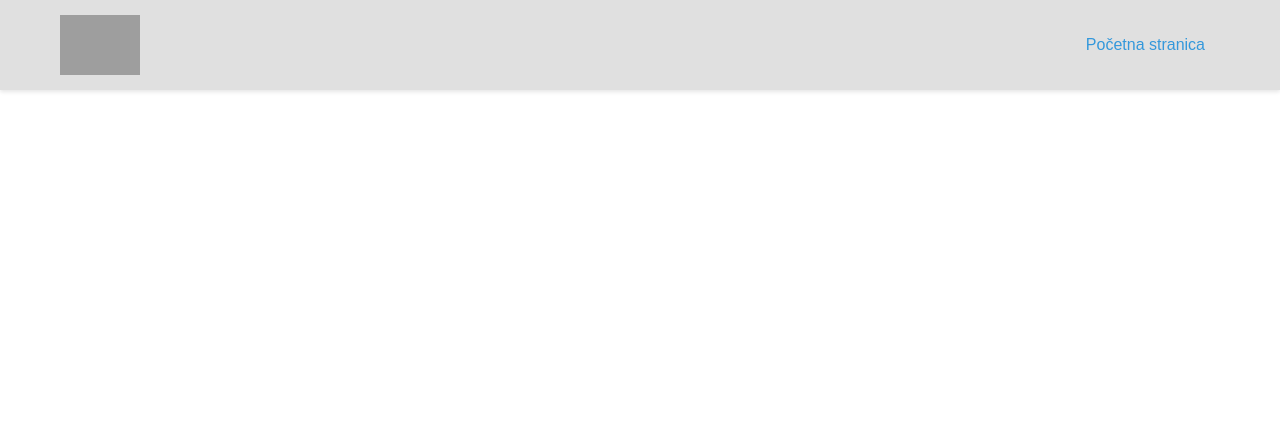
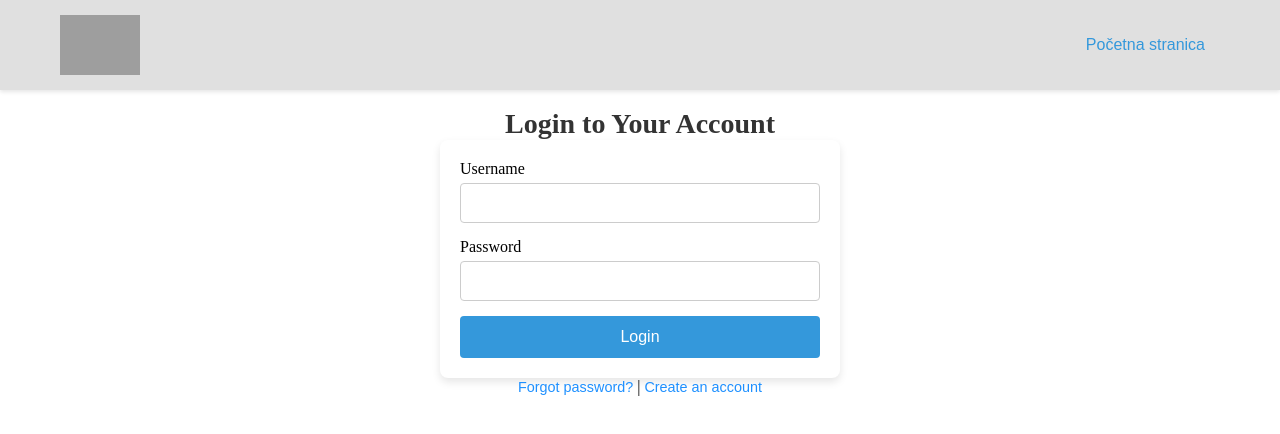
Before and after one commit to sep-project-organization/web-shop-front-end, an Angular app in the folder web-shop-front-end/: page /login in a window 1280 px wide. Before the commit this address led to /. Shown: the top 434 px of the page. Built offline with nearby package versions, Linux system fonts and the light colour scheme; grey boxes are pictures that could not be loaded.

Commit message:
feat: implemented login page with JWT token storage and auth interceptor

```diff
--- a/web-shop-front-end/src/app/app-routing.module.ts
+++ b/web-shop-front-end/src/app/app-routing.module.ts
@@ -2,10 +2,12 @@ import { NgModule } from '@angular/core';
 import { RouterModule, Routes } from '@angular/router';
 import { HomepageComponent } from './homepage/homepage.component';
 import { TelecomServicesComponent } from './telecom-services/telecom-services.component';
+import { LoginPageComponent } from './login-page/login-page.component';
 
 const routes: Routes = [
     {path:'', component: HomepageComponent},
-    {path:'telecom-services', component: TelecomServicesComponent}
+    {path:'telecom-services', component: TelecomServicesComponent},
+    {path:'login', component: LoginPageComponent}
 ];
 
 @NgModule({
--- a/web-shop-front-end/src/app/app.module.ts
+++ b/web-shop-front-end/src/app/app.module.ts
@@ -6,21 +6,32 @@ import { HomepageComponent } from './homepage/homepage.component';
 import { NavbarComponent } from './navbar/navbar.component';
 import { AppRoutingModule } from './app-routing.module';
 import { TelecomServicesComponent } from './telecom-services/telecom-services.component';
-import { HttpClientModule } from '@angular/common/http';
+import { HTTP_INTERCEPTORS, HttpClientModule } from '@angular/common/http';
+import { LoginPageComponent } from './login-page/login-page.component';
+import { FormsModule } from '@angular/forms';
+import { AuthInterceptor } from './service/auth-interceptor.service';
 
 @NgModule({
   declarations: [
     AppComponent,
     HomepageComponent,
     NavbarComponent,
-    TelecomServicesComponent
+    TelecomServicesComponent,
+    LoginPageComponent
   ],
   imports: [
     BrowserModule,
     AppRoutingModule,
-    HttpClientModule
+    HttpClientModule,
+    FormsModule
   ],
-  providers: [],
+ providers: [
+    {
+      provide: HTTP_INTERCEPTORS,
+      useClass: AuthInterceptor,
+      multi: true
+    }
+  ],
   bootstrap: [AppComponent]
 })
 export class AppModule { }
--- /dev/null
+++ b/web-shop-front-end/src/app/login-page/login-page.component.css
@@ -0,0 +1,146 @@
+/* Existing styles */
+* {
+    margin: 0;
+    padding: 0;
+    box-sizing: border-box;
+}
+
+body {
+    font-family: Arial, sans-serif;
+    background-color: #f9f9f9;
+}
+
+.navbar {
+    background-color: #e0e0e0;
+    padding: 15px 0;
+    box-shadow: 0 2px 4px rgba(0, 0, 0, 0.1);
+    position: fixed;
+    top: 0;
+    left: 0;
+    right: 0;
+    z-index: 1000;
+}
+
+.container {
+    display: flex;
+    justify-content: space-between;
+    align-items: center;
+    max-width: 1200px;
+    margin: 0 auto;
+    padding: 0 20px;
+}
+
+.logo {
+    display: flex;
+    align-items: center;
+}
+
+.logo img {
+    height: 60px;
+    margin-right: 10px;
+}
+
+.logo h1 {
+    color: #3498db;
+    font-size: 26px;
+    font-weight: bold;
+}
+
+.nav-links {
+    list-style: none;
+    display: flex;
+    align-items: center;
+    margin-left: auto;
+}
+
+.nav-links li {
+    margin-left: 15px;
+}
+
+.nav-links a,
+.nav-links-item {
+    text-decoration: none;
+    color: #3498db;
+    padding: 8px 15px;
+    border-radius: 5px;
+    transition: background-color 0.3s, color 0.3s;
+    background: none;
+    border: none;
+    cursor: pointer;
+    font: inherit;
+    font-family: 'Poppins', sans-serif;
+}
+
+.nav-links a:hover,
+.nav-links-item:hover {
+    background-color: #3498db;
+    color: white;
+}
+
+.content {
+    padding: 100px 20px 20px;
+    text-align: center;
+}
+
+h2 {
+    color: #333;
+    font-size: 28px;
+}
+
+form {
+    max-width: 400px;
+    margin: 0 auto;
+    background: #fff;
+    padding: 20px;
+    border-radius: 8px;
+    box-shadow: 0 4px 8px rgba(0, 0, 0, 0.1);
+}
+
+.form-group {
+    margin-bottom: 15px;
+    text-align: left;
+}
+
+label {
+    display: block;
+    font-size: 16px;
+    margin-bottom: 5px;
+}
+
+input {
+    width: 100%;
+    padding: 10px;
+    font-size: 16px;
+    border: 1px solid #ccc;
+    border-radius: 4px;
+}
+
+button {
+    width: 100%;
+    padding: 12px;
+    font-size: 16px;
+    background-color: #3498db;
+    color: white;
+    border: none;
+    border-radius: 4px;
+    cursor: pointer;
+    transition: background-color 0.3s;
+}
+
+button:hover {
+    background-color: #2980b9;
+}
+
+.error-message {
+    color: red;
+    font-size: 12px;
+    margin-top: 5px;
+}
+
+.additional-links a {
+    color: #1e90ff;
+    text-decoration: none;
+    font-size: 0.9rem;
+    transition: color 0.3s ease-in-out;
+    font-family: 'Poppins', sans-serif;
+}
--- /dev/null
+++ b/web-shop-front-end/src/app/login-page/login-page.component.html
@@ -0,0 +1,30 @@
+<div class="content">
+    <h2>Login to Your Account</h2>
+    <form (ngSubmit)="onSubmit()" #loginForm="ngForm">
+        <div class="form-group">
+            <label for="username">Username</label>
+            <input type="text" id="username" name="username" [(ngModel)]="loginData.username" #username="ngModel"
+                required />
+            <div *ngIf="username.invalid && (username.dirty || username.touched)" class="error-message">
+                Username is required.
+            </div>
+        </div>
+
+        <div class="form-group">
+            <label for="password">Password</label>
+            <input type="password" id="password" name="password" [(ngModel)]="loginData.password" #password="ngModel"
+                required />
+            <div *ngIf="password.invalid && (password.dirty || password.touched)" class="error-message">
+                Password is required.
+            </div>
+        </div>
+
+        <button type="submit" [disabled]="loginForm.invalid">Login</button>
+    </form>
+
+    <div class="additional-links">
+        <p>
+            <a href="#">Forgot password?</a> | <a href="#">Create an account</a>
+        </p>
+    </div>
+</div>
--- /dev/null
+++ b/web-shop-front-end/src/app/login-page/login-page.component.ts
@@ -0,0 +1,37 @@
+import { Component } from '@angular/core';
+import { Router } from '@angular/router';
+import { AuthService } from '../service/auth.service';
+
+@Component({
+  selector: 'app-login-page',
+  templateUrl: './login-page.component.html',
+  styleUrl: './login-page.component.css'
+})
+export class LoginPageComponent {
+  loginData = {
+    username: '',
+    password: ''
+  };
+
+  constructor(private authService: AuthService, private router: Router) {}
+
+  onSubmit(): void {
+    if (this.loginData.username && this.loginData.password) {
+      const body = {
+        username: this.loginData.username,
+        password: this.loginData.password
+      };
+
+      this.authService.login(body).subscribe(
+        (response: any) => {
+             console.log(response);
+          localStorage.setItem('authToken', response.accessToken);
+          this.router.navigate(['/']);
+        },
+        (error) => {
+          console.error('Login failed', error);
+        }
+      )
+    }
+  }
+}
--- a/web-shop-front-end/src/app/navbar/navbar.component.html
+++ b/web-shop-front-end/src/app/navbar/navbar.component.html
@@ -8,6 +8,10 @@
                 <li>
                     <button class="nav-links-item" (click)="homepage()">Početna stranica</button>
                 </li>
+
+                <li *ngIf="isLoggedIn()">
+                    <button class="nav-links-item" (click)="logout()">Logout</button>
+                </li>
             </ul>
         </div>
     </nav>
--- a/web-shop-front-end/src/app/navbar/navbar.component.ts
+++ b/web-shop-front-end/src/app/navbar/navbar.component.ts
@@ -1,4 +1,6 @@
 import { Component } from '@angular/core';
+import { Router } from '@angular/router';
+import { LocalStorageService } from '../service/local-storage.service';
 
 @Component({
   selector: 'app-navbar',
@@ -7,7 +9,19 @@ import { Component } from '@angular/core';
 })
 export class NavbarComponent {
 
-  public homepage() {
+  constructor(
+    private router: Router,
+    private localStorageService: LocalStorageService
+  ) {}
 
-      }
+  logout(): void {
+    this.localStorageService.removeToken();
+    this.router.navigate(['/login']);
+  }
+
+  isLoggedIn(): boolean {
+    return this.localStorageService.getToken() !== null;
+  }
+
+  public homepage() {}
 }
--- /dev/null
+++ b/web-shop-front-end/src/app/service/auth-interceptor.service.ts
@@ -0,0 +1,25 @@
+import { Injectable } from '@angular/core';
+import { HttpEvent, HttpInterceptor, HttpHandler, HttpRequest } from '@angular/common/http';
+import { Observable } from 'rxjs';
+import { LocalStorageService } from './local-storage.service';
+
+@Injectable()
+export class AuthInterceptor implements HttpInterceptor {
+
+  constructor(private localStorageService: LocalStorageService) {}
+
+  intercept(req: HttpRequest<any>, next: HttpHandler): Observable<HttpEvent<any>> {
+    const token = localStorage.getItem('authToken');
+
+    if (token) {
+      const cloned = req.clone({
+        setHeaders: {
+          Authorization: `Bearer ${token}`
+        }
+      });
+      return next.handle(cloned);
+    }
+
+    return next.handle(req);
+  }
+}
--- /dev/null
+++ b/web-shop-front-end/src/app/service/auth.service.ts
@@ -0,0 +1,21 @@
+import { Injectable } from "@angular/core";
+import { HttpClient, HttpHeaders } from "@angular/common/http";
+import { Observable } from "rxjs";
+import { environment } from "../env/environment";
+import { LocalStorageService } from "./local-storage.service";
+
+@Injectable({
+    providedIn: 'root',
+})
+export class AuthService {
+    private readonly apiUrl = `${environment.apiHost}auth`;
+    headers: HttpHeaders;
+
+    constructor(private http: HttpClient, private localStorageService: LocalStorageService) {
+        this.headers = this.localStorageService.getAuthHeaders();
+    }
+
+    login(loginRequest: any): Observable<any> {
+        return this.http.post(`${this.apiUrl}/login`, loginRequest);
+    }
+}
--- /dev/null
+++ b/web-shop-front-end/src/app/service/local-storage.service.ts
@@ -0,0 +1,31 @@
+import { Injectable } from "@angular/core";
+import { HttpHeaders } from "@angular/common/http";
+
+@Injectable({
+    providedIn: 'root',
+})
+export class LocalStorageService {
+
+    private readonly tokenKey = 'authToken';
+
+    public setToken(token: string): void {
+        localStorage.setItem(this.tokenKey, token);
+    }
+
+    public removeToken(): void {
+        localStorage.removeItem(this.tokenKey);
+    }
+
+    public getToken(): string | null {
+        return localStorage.getItem(this.tokenKey);
+    }
+
+    public getAuthHeaders(): HttpHeaders {
+        const token = this.getToken();
+        let headers = new HttpHeaders();
+        if (token) {
+            headers = headers.set('Authorization', `Bearer ${token}`);
+        }
+        return headers;
+    }
+}
--- a/web-shop-front-end/src/app/service/telecom-service.service.ts
+++ b/web-shop-front-end/src/app/service/telecom-service.service.ts
@@ -1,8 +1,8 @@
 import { Injectable } from "@angular/core";
-import { HttpClient } from "@angular/common/http";
 import { Observable } from "rxjs";
 import { environment } from "../env/environment";
 import { TelecomService } from "../model/telecom-service.model";
+import { HttpClient } from "@angular/common/http";
 
 @Injectable({
     providedIn: 'root',
```
Also changed, not shown: 1 other file (tests, documents, lock files or other folders).
